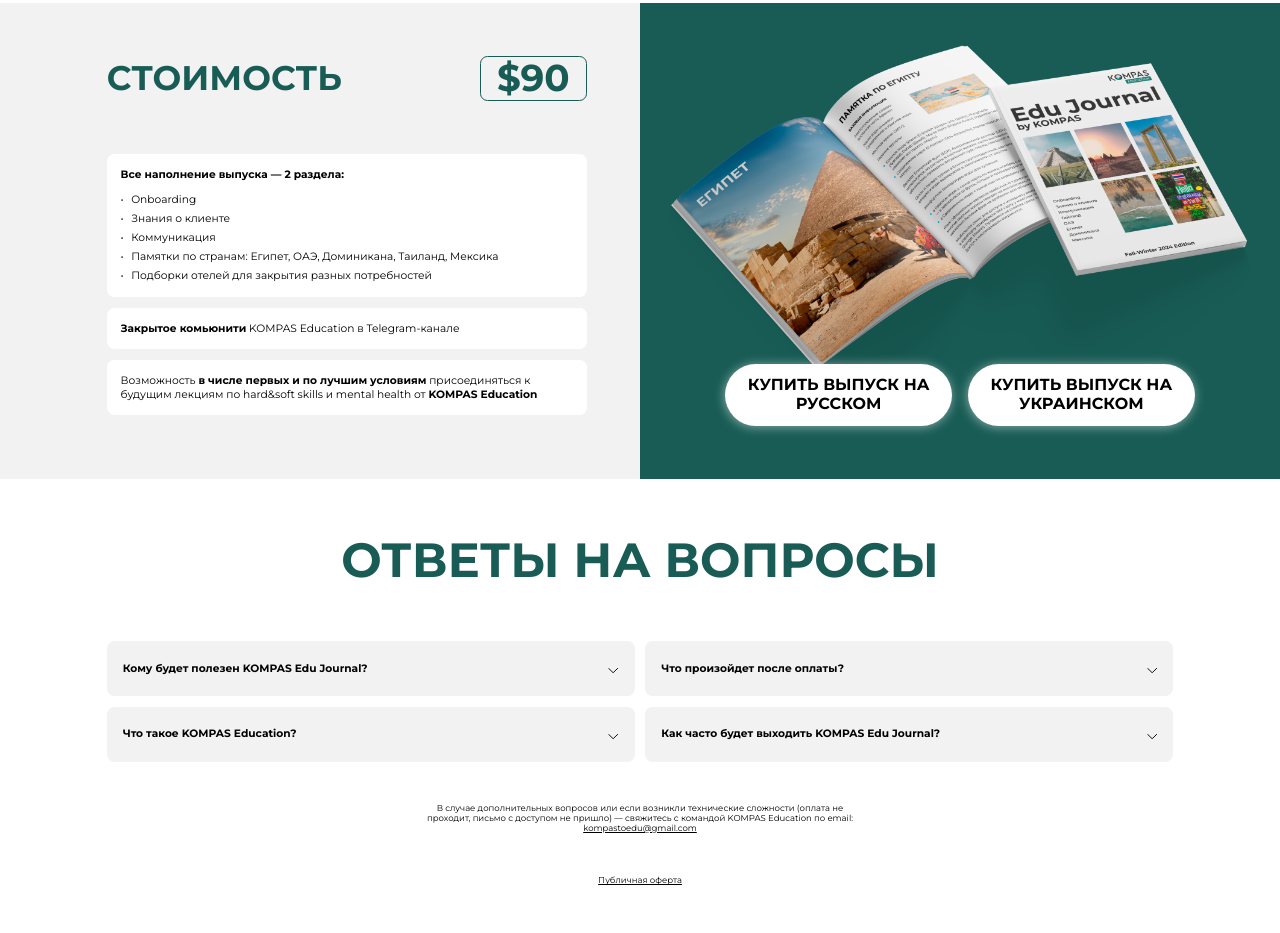
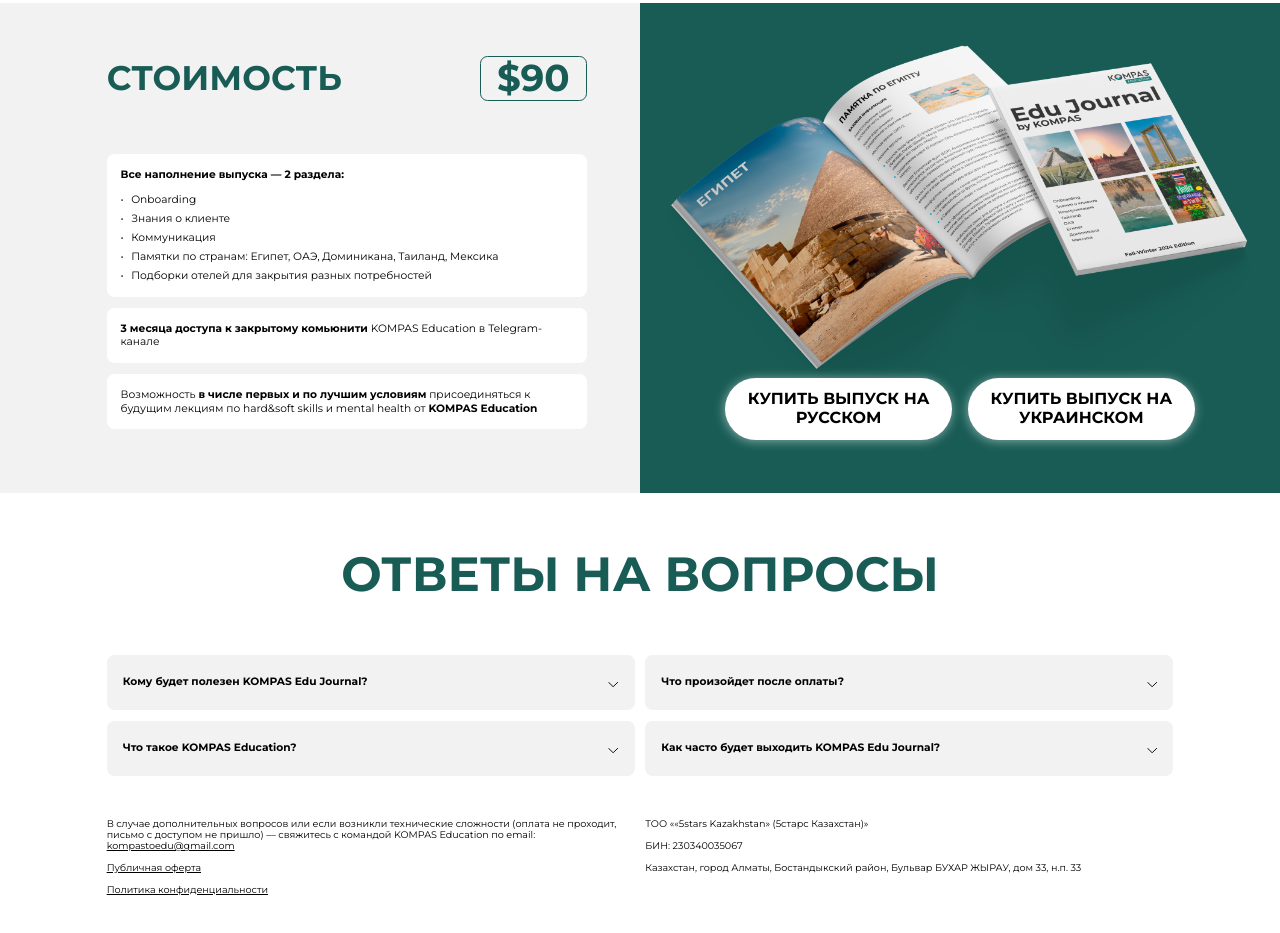
Before and after one commit to n1cro/edu-journal, a website built with Vite: page index.html in a window 1280 px wide. Shown: the part 2746-3679 px from the top of the page. Built offline with nearby package versions, Linux system fonts and the light colour scheme.

Commit message:
Add privacy block and scroll to offer

```diff
--- a/index.html
+++ b/index.html
@@ -35,7 +35,7 @@
         <p class="promo_subtext">А также первый продукт, который открывает двери в <b>закрытое комьюнити турагентов из 9 стран KOMPAS Education.</b></p>
 
         <div class="promo_buy">
-          <button class="action-btn promo_buy-btn" type="button">Купить</button>
+          <button class="action-btn promo_buy-btn" type="button" onclick="scrollToBlock('offer')">Купить</button>
           <p class="promo_buy-text">И стать частью комьюнити</p>
         </div>
       </section>
@@ -374,7 +374,7 @@
         </div>
       </section>
 
-      <section class="offer main-background">
+      <section id="offer" class="offer main-background">
         <div class="offer_list">
           <h4 class="section-title offer_title">Стоимость <span>$90</span></h4>
 
@@ -389,7 +389,7 @@
               <li>Подборки отелей для закрытия разных потребностей</li>
             </ul>
           </div>
-          <div class="card offer_list-item"><b>Закрытое комьюнити</b> KOMPAS Education в Telegram-канале</div>
+          <div class="card offer_list-item"><b>3 месяца доступа к закрытому комьюнити</b> KOMPAS Education в Telegram-канале</div>
           <div class="card offer_list-item">Возможность <b>в числе первых и по лучшим условиям</b> присоединяться к будущим лекциям по hard&soft skills и mental health от <b>KOMPAS Education</b></div>
         </div>
 
@@ -443,8 +443,19 @@
           </div>
         </div>
 
-        <p class="faq_text">В случае дополнительных вопросов или если возникли технические сложности (оплата не проходит, письмо с доступом не пришло) — свяжитесь с командой KOMPAS Education по email: <a href="mailto:kompastoedu@gmail.com">kompastoedu@gmail.com</a></p>
-        <p class="faq_text"><a href="#" target="_blank">Публичная оферта</a></p>
+        <div class="faq_privacy-wrapper">
+          <div class="faq_privacy">
+            <p class="faq_privacy-text">В случае дополнительных вопросов или если возникли технические сложности (оплата не проходит, письмо с доступом не пришло) — свяжитесь с командой KOMPAS Education по email: <a href="mailto:kompastoedu@gmail.com">kompastoedu@gmail.com</a></p>
+            <p class="faq_privacy-text"><a href="/offer-agreement.pdf" target="_blank">Публичная оферта</a></p>
+            <p class="faq_privacy-text"><a href="/privacy-policy.pdf" target="_blank">Политика конфиденциальности</a></p>
+          </div>
+
+          <div class="faq_privacy">
+            <p class="faq_privacy-text">ТОО ««5stars Kazakhstan» (5cтарс Казахстан)»</p>
+            <p class="faq_privacy-text">БИН: 230340035067</p>
+            <p class="faq_privacy-text">Казахстан, город Алматы, Бостандыкский район, Бульвар БУХАР ЖЫРАУ, дом 33, н.п. 33</p>
+          </div>
+        </div>
       </section>
     </div>
 
--- a/src/assets/js/main.js
+++ b/src/assets/js/main.js
@@ -16,3 +16,7 @@
     }
   });
 });
+
+window.scrollToBlock = function scrollToBlock(blockId) {
+  document.getElementById(blockId).scrollIntoView({ behavior: "smooth" });
+};
--- a/src/assets/styles/faq.css
+++ b/src/assets/styles/faq.css
@@ -9,13 +9,24 @@
   gap: 1rem;
 }
 
-.faq_text {
+.faq_privacy-wrapper {
+  margin-top: 4rem;
+
+  display: flex;
+  justify-content: space-between;
+  gap: 1rem;
+}
+
+.faq_privacy {
+  padding-right: 0%;
+  width: 50%;
+}
+
+.faq_privacy-text {
   margin: 0;
-  margin-top: 4rem;
-  padding: 0 30%;
+  margin-bottom: 1rem;
 
-  font-size: 0.8rem;
-  text-align: center;
+  font-size: 0.9rem;
 }
 
 .faq a {
@@ -32,8 +43,7 @@
     margin-bottom: 1rem;
   }
 
-  .faq_text {
-    margin: 2rem 0;
-    padding: 0;
+  .faq_privacy-text {
+    font-size: 0.8rem;
   }
 }
```
Also changed, not shown: 2 other files.
